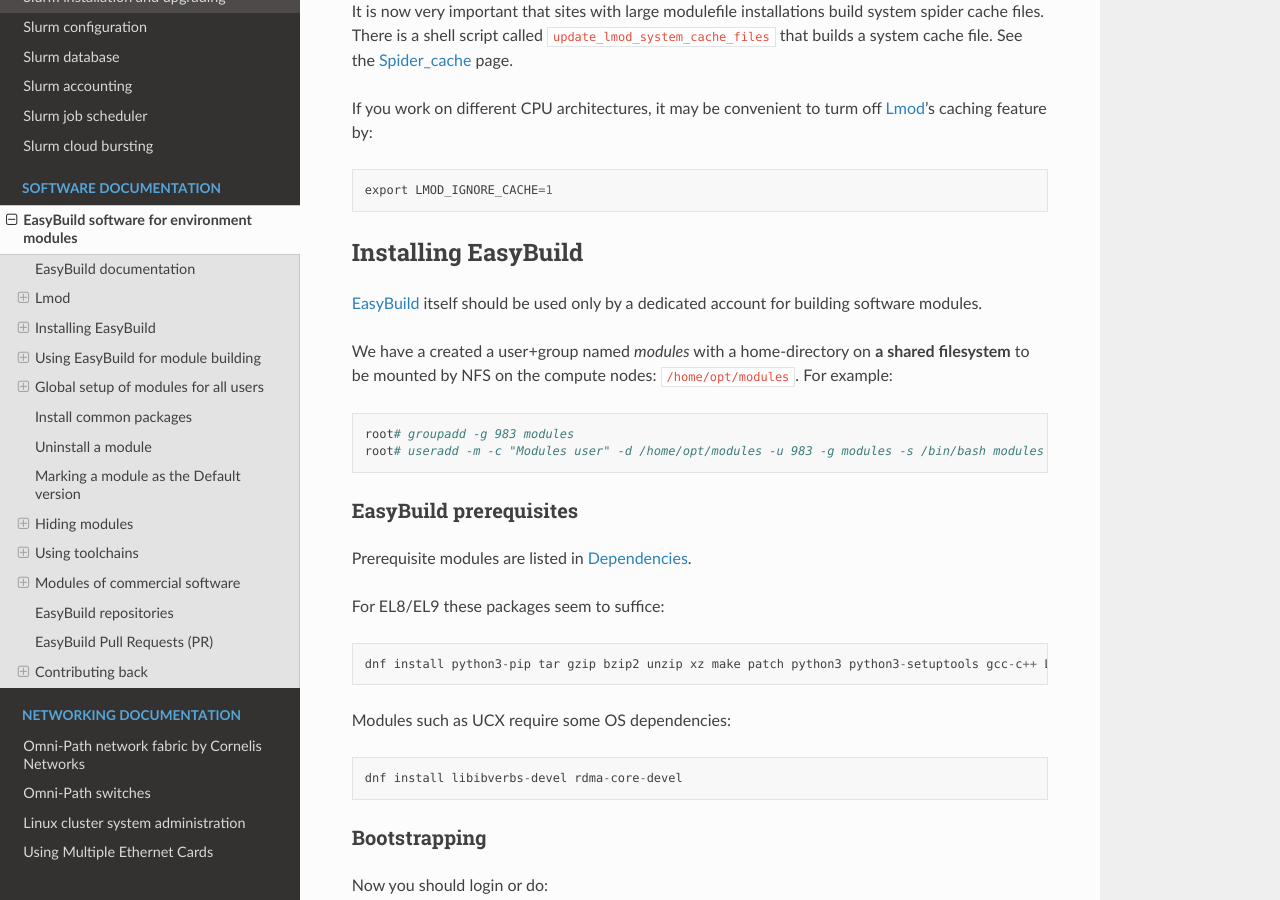
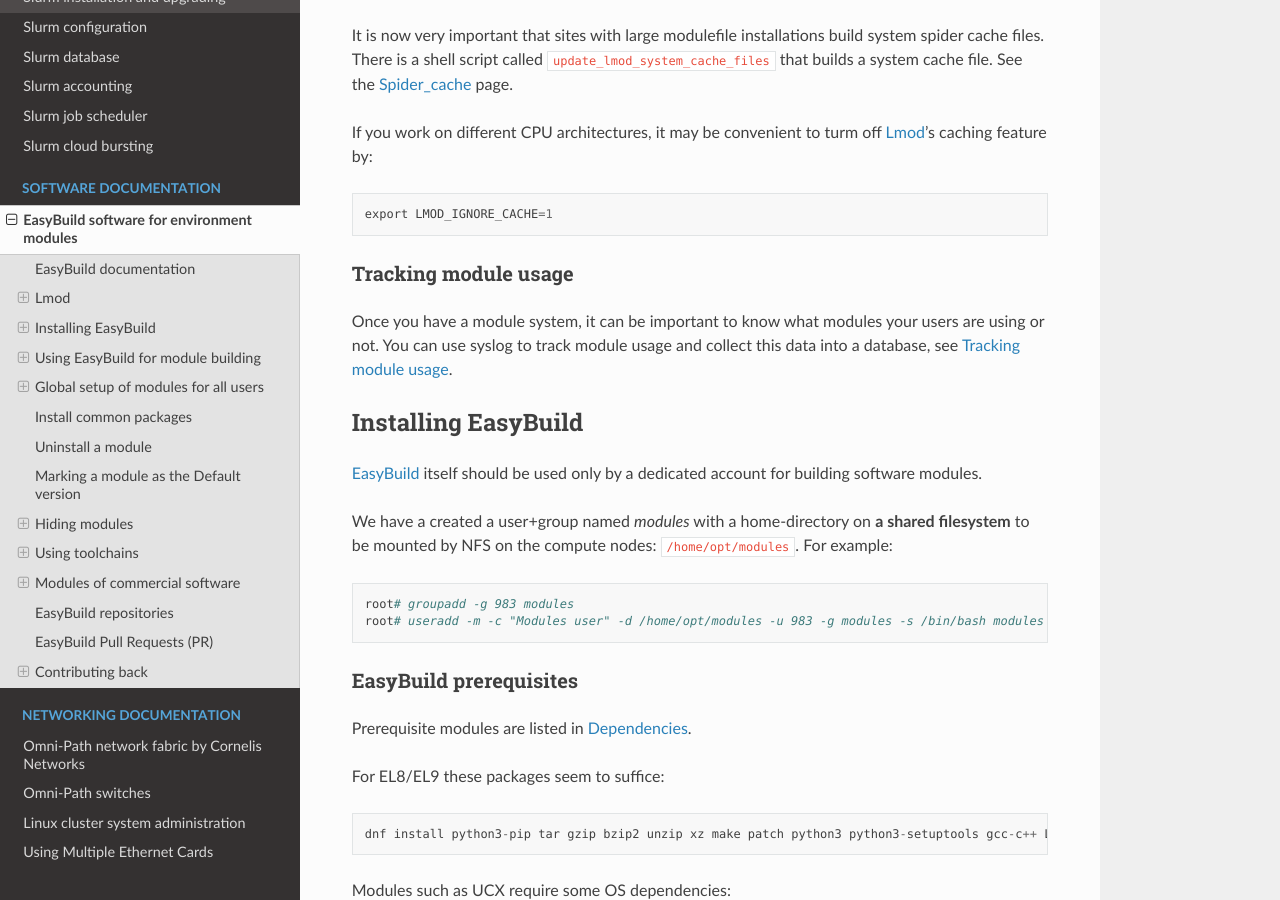
Before and after one commit to OleHolmNielsen/Niflheim_system, a Sphinx documentation site: the page built from docs/EasyBuild_modules.rst, in a window 1280 px wide and 900 px high, scrolled down 4012 px. Built offline with Sphinx 7.4.7 and the Read the Docs theme 3.1.0, drawn with Linux system fonts in a browser that asks for light colours; some of the changed text lies outside the part shown.

Commit message:
Link to Tracking module usage

```diff
--- a/docs/EasyBuild_modules.rst
+++ b/docs/EasyBuild_modules.rst
@@ -151,6 +151,13 @@
   export LMOD_IGNORE_CACHE=1
 
 .. _Spider_cache: https://lmod.readthedocs.io/en/latest/130_spider_cache.html
+
+Tracking module usage
+-----------------------
+
+Once you have a module system, it can be important to know what modules your users are using or not.
+You can use syslog to track module usage and collect this data into a database,
+see `Tracking module usage <https://lmod.readthedocs.io/en/latest/300_tracking_module_usage.html>`_.
 
 Installing EasyBuild
 ====================
```
